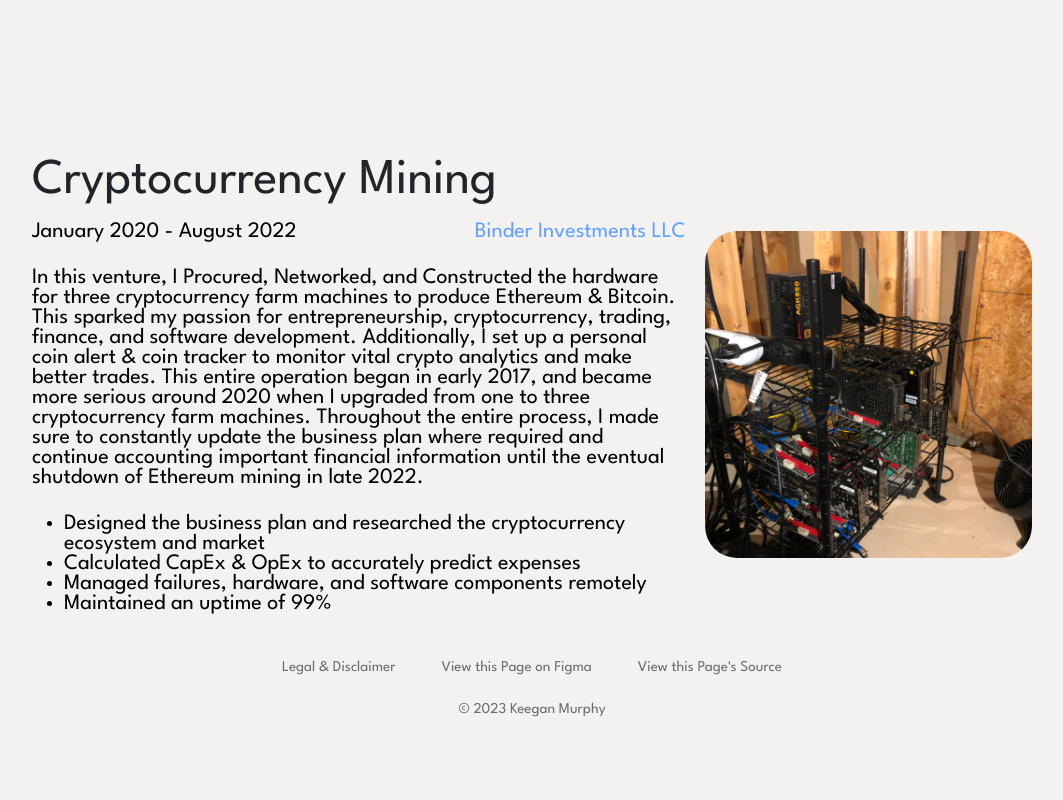
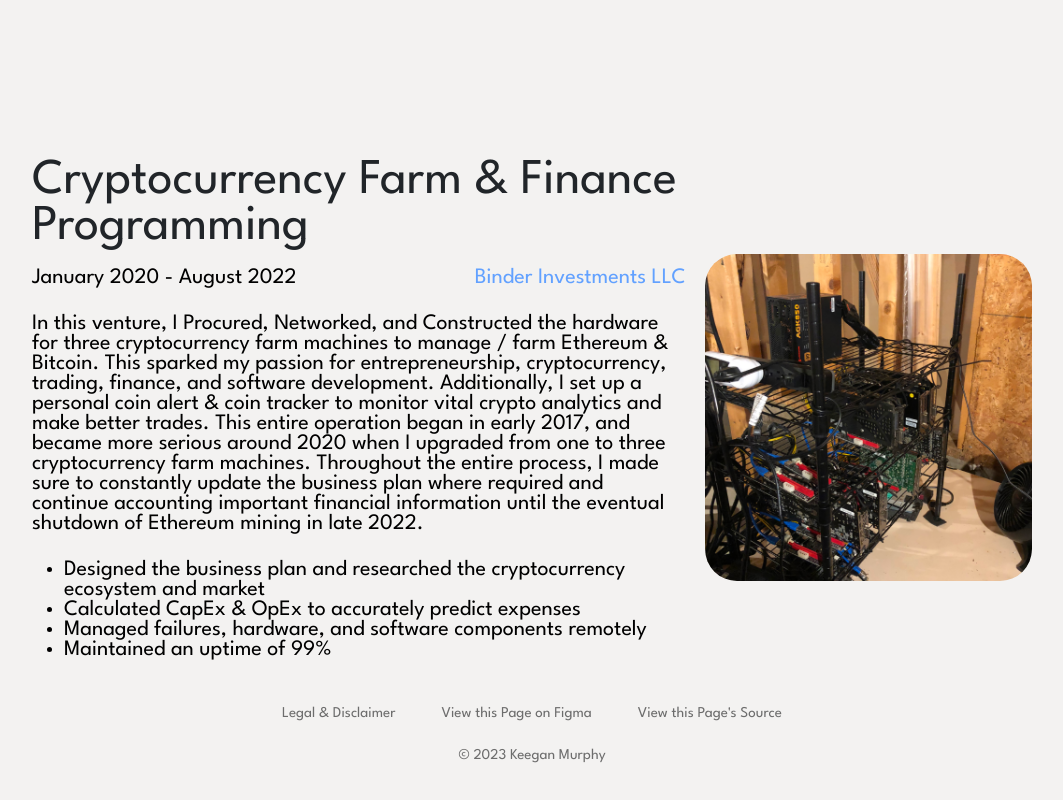
Before and after one commit to m9m/Portfolio-1.0, a website: page public/index.html in a window 1280 px wide. Shown: the part 2709-3509 px from the top of the page, without its empty margins (108-1171 px from the left). Before the commit the page ends 3463 px from the top, so only its background shows below. Drawn offline with nearby package versions, Linux system fonts and the light colour scheme.

Commit message:
updated crypto venture

```diff
--- a/public/index.html
+++ b/public/index.html
@@ -142,13 +142,13 @@
         <!-- invididual Cryptocurrency Mining box -->
         <div class="individual-box">
             <div class="information-stack">
-                <h2 class="secondary-header">Cryptocurrency Mining</h2>
+                <h2 class="secondary-header">Cryptocurrency Farm & Finance Programming</h2>
                 <div class="detail-row">
                     <p>January 2020 - August 2022</p>
                     <p style="color: #62A1FF;" >Binder Investments LLC</p>
                 </div>
                 <p>
-                    In this venture, I Procured, Networked, and Constructed the hardware for three cryptocurrency farm machines to produce Ethereum & Bitcoin.
+                    In this venture, I Procured, Networked, and Constructed the hardware for three cryptocurrency farm machines to manage / farm Ethereum & Bitcoin.
                     This sparked my passion for entrepreneurship, cryptocurrency, trading, finance, and software development. Additionally,
                     I set up a personal coin alert & coin tracker to monitor vital crypto analytics and make better trades. This entire operation
                     began in early 2017, and became more serious around 2020 when I upgraded from one to three cryptocurrency farm machines.
```
